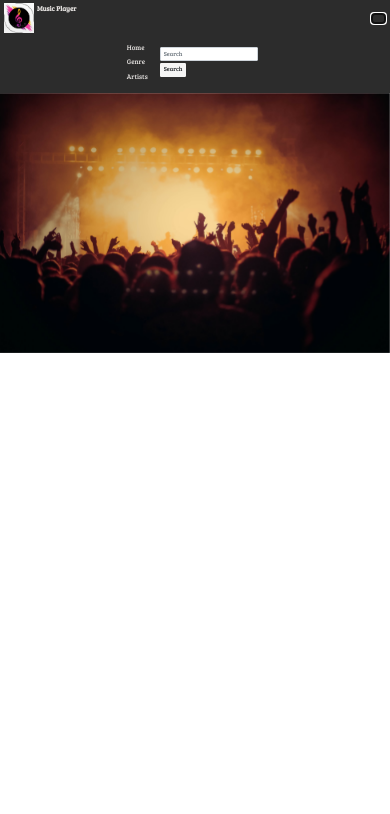
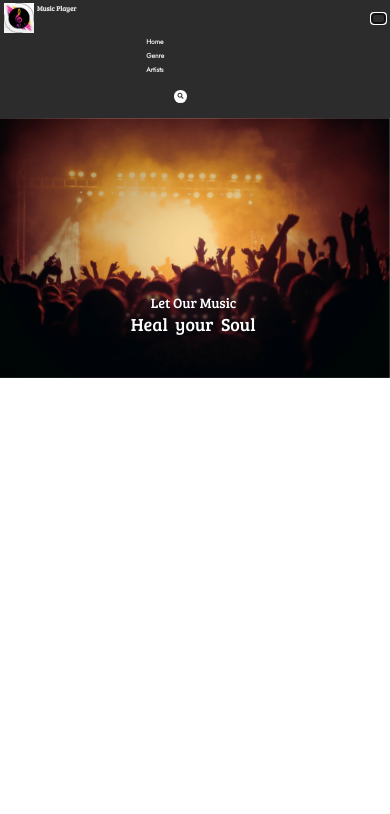
Before and after one commit to Mahiramodi/MusicPlayer, a plain HTML site: page homepage.html in a window 390 px wide. Both pictures are taken after a click on the button "Toggle navigation". Shown: the top 814 px of the page. Drawn offline with nearby package versions, Linux system fonts and the light colour scheme; no server answers; a web font is replaced by a local one.

Commit message:
commit 2

```diff
--- a/css/music.css
+++ b/css/music.css
@@ -19,13 +19,15 @@ body::before
 .navbar{
     background-color: rgba(0, 0, 0, 0.829);
     /* height: 6.2rem; */
+
 }
 
 .nav-item a{
     color: #e4e1df;
-    font-weight: 400;
+    font-weight: 600;
     font-size: 1.7rem;
     margin-left: 2rem;
+    font-family: 'Jost', sans-serif;
 }
 .navbar span{
     color:#e4e1df;
@@ -40,14 +42,37 @@ body::before
  .form{
 
     margin-right: 0.2rem  !important;
+    display: flex;
+    margin-top: 0.2rem;
 }
+
 .form-control{
     font-size: 1.5rem;
+    padding: 0rem 1.5rem;
+    background-color: none;
+    outline: none;
+    border: none;
+    opacity: 0;
+    border-radius: 2.25rem;
 }
-.form .btn {
-  background: whitesmoke ;
-  border-radius: 0.3rem;
+.form .fas {
+  display: inline-flex;
+  width: 3.2rem;
+  height:3.2rem;
+  border-radius: 50%;
+  background: rgb(255, 255, 255) ;
   font-size: 1.5rem;
+  justify-content: center;
+  align-items: center;
+  position: relative;
+  right: 7rem;
+  cursor: pointer;
+
+}
+
+.form:hover .form-control{
+    transition: all 1s ease-in-out;
+    opacity: 1;
 }
 .carousel{
     width: 100%;
@@ -73,6 +98,8 @@ body::before
 .media-body{
     text-align: center;
 }
+
+
 .genre::before
 {   content: " ";
     width: 100%;
@@ -81,8 +108,6 @@ body::before
     /* background: linear-gradient(to right, #bdc3c7, #2c3e50); */
     background-color: #f3edf1;
     background-image: linear-gradient(58deg, #f3edf1 0%, #8fb9b7 100%);
-
-
     left: 0px;
     z-index: -1;
     opacity: 0.8;
@@ -312,16 +337,32 @@ font-size: 1.8rem;
          font-size: 55%;
      }
 
+    .carousel-caption{
+    bottom: 130rem;
+    font-family: 'Lobster', cursive;
+
+     }
  }
 
  @media(max-width:768px){
     html{
         font-size: 45%;
     }
+    .form{
+        position: relative;
+        left: -9rem;
+    }
+    .form .fas{
+        position: relative;
+        top: 3rem;
 }
 @media(max-width:425px){
     html{
         font-size: 25%;
+    }
+    .form .fas{
+        position: relative;
+        top: 2.5rem;
     }
     .music_player #artist_name {
         position: absolute;
--- a/homepage.html
+++ b/homepage.html
@@ -54,13 +54,18 @@
           <li class="nav-item">
             <a class="nav-link" href="#artists">Artists</a>
           </li>
+          <li class="nav-item">
+            <div class="form">
+              <form class=" form-inline my-2 my-lg-0 m-5 ">
+                <input class="form-control mr-sm-2" type="search" placeholder="Search" aria-label="Search">
+                <!-- <button class="btn" type="submit">Search</button> -->
+
+              </form>
+              <i class="fas fa-search  my-2 my-sm-0"> </i>
+            </div>
+          </li>
         </ul>
-        <div class="form">
-          <form class=" form-inline my-2 my-lg-0 m-5 ">
-            <input class="form-control mr-sm-2" type="search" placeholder="Search" aria-label="Search">
-            <button class="btn my-2 my-sm-0" type="submit">Search</button>
-          </form>
-        </div>
+
       </div>
     </nav>
 
--- a/js/main2.js
+++ b/js/main2.js
@@ -127,7 +127,7 @@ var i=0;
 
      const nextSong = () =>
      {
-         index = (index+1)%songList.length;
+         index = (index+1)% songList.length;
          loadSongs(songList[index]);
          playMusic();
      }
```
Also changed, not shown: 1 other file.
